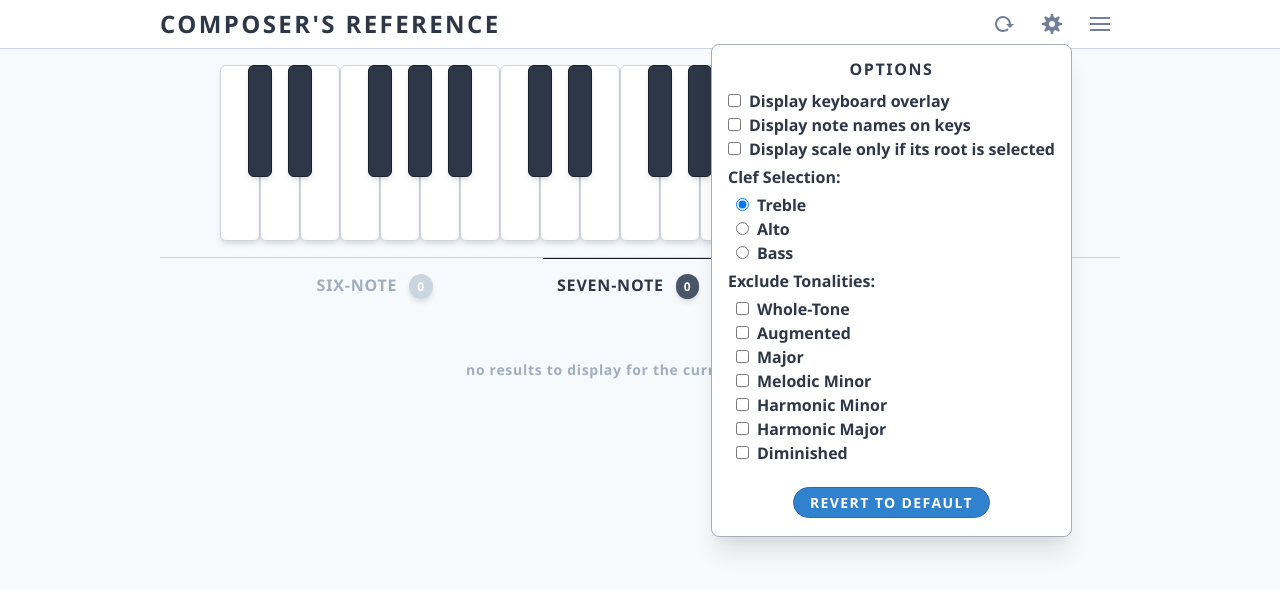
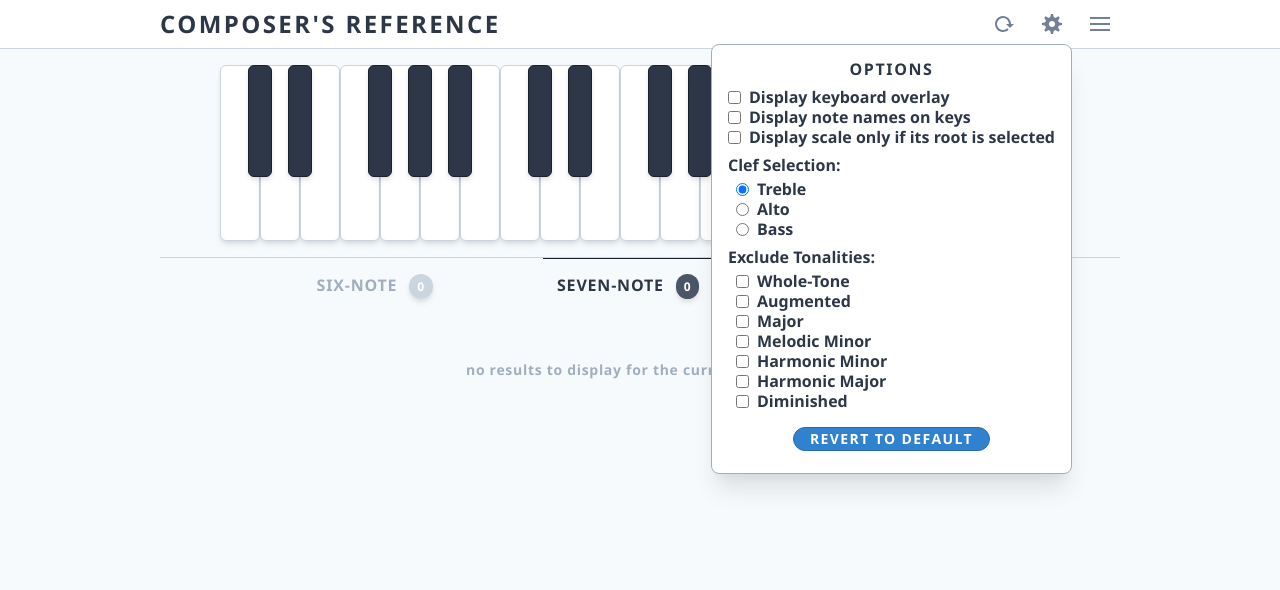
Before and after one commit to Kuzmink13/Composers-Reference, a React (Create React App) app: page / in a window 1280 px wide. Both pictures are taken after a click on the button 1052 px from the left and 24 px from the top of the page. Shown: the top 590 px of the page. Built offline with nearby package versions, Linux system fonts and the light colour scheme.

Commit message:
Updated options formatting

```diff
--- a/src/components/Options.jsx
+++ b/src/components/Options.jsx
@@ -1,4 +1,4 @@
-import React, { Fragment, useEffect } from 'react';
+import React, { useEffect } from 'react';
 import { createFocusTrap } from 'focus-trap';
 
 import Utilities from '../Utilities';
@@ -27,59 +27,59 @@ function Options(props) {
     };
   });
 
+  // GENERAL OPTIONS
+  const generalOptions = [
+    {
+      id: 'keyboard-overlay',
+      text: 'Display keyboard overlay',
+      onChange: props.handleOverlayToggle,
+      checked: props.isOverlayActive,
+    },
+    {
+      id: 'names-on-keys',
+      text: 'Display note names on keys',
+      onChange: props.handleNoteNamesVisible,
+      checked: props.areNoteNamesVisible,
+    },
+    {
+      id: 'root-scale-display',
+      text: 'Display scale only if its root is selected',
+      onChange: props.handleIsFilteredBySelection,
+      checked: props.isFilteredBySelection,
+    },
+  ];
+
   // RENDER
-  const isLineBreakNeeded = (arr, i) => i + 1 !== arr.length;
-
   return (
     <form
       id="options"
-      className="drop-down text-sm sm:text-base mt-10 mx-2 sm:mr-20 px-4 py-2"
+      className="drop-down text-sm sm:text-base mt-10 mx-2 sm:mr-20 p-4 leading-none"
     >
-      <h2 className="mx-auto py-1 font-bold tracking-widest">OPTIONS</h2>
+      <h2 className="mx-auto pb-3 font-bold tracking-widest">OPTIONS</h2>
 
       {/* GENERAL OPTIONS */}
-      <fieldset className="py-1">
-        <input
-          id="keyboard-overlay"
-          type="checkbox"
-          className="mr-2 cursor-pointer"
-          onChange={props.handleOverlayToggle}
-          checked={props.isOverlayActive}
-        />
-        <label htmlFor="keyboard-overlay" className="cursor-pointer">
-          Display keyboard overlay
-        </label>
-        <br />
-
-        <input
-          id="names-on-keys"
-          type="checkbox"
-          className="mr-2 cursor-pointer"
-          onChange={props.handleNoteNamesVisible}
-          checked={props.areNoteNamesVisible}
-        />
-        <label htmlFor="names-on-keys" className="cursor-pointer">
-          Display note names on keys
-        </label>
-        <br />
-
-        <input
-          id="root-scale-display"
-          type="checkbox"
-          className="mr-2 cursor-pointer"
-          onChange={props.handleIsFilteredBySelection}
-          checked={props.isFilteredBySelection}
-        />
-        <label htmlFor="root-scale-display" className="cursor-pointer">
-          Display scale only if its root is selected
-        </label>
+      <fieldset className="pb-2">
+        {generalOptions.map((el) => (
+          <div key={el.id} className="flex items-center pb-1">
+            <input
+              id={el.id}
+              type="checkbox"
+              className="mr-2 cursor-pointer"
+              onChange={el.onChange}
+              checked={el.checked}
+            />
+            <label htmlFor={el.id} className="cursor-pointer">
+              {el.text}
+            </label>
+          </div>
+        ))}
       </fieldset>
 
       {/* CLEF SELECTION */}
-      <fieldset className="py-1">
-        <legend>Clef Selection:</legend>
-        {supportedClefs.map((el, i, arr) => (
-          <Fragment key={el}>
+      <fieldset className="pb-2">
+        <legend className="pb-2">Clef Selection:</legend>
+        {supportedClefs.map((el) => (
+          <div key={el} className="flex items-center pb-1">
             <input
               id={el}
               type="radio"
@@ -91,16 +91,15 @@ function Options(props) {
             <label htmlFor={el} className="cursor-pointer">
               {el.charAt(0).toUpperCase() + el.slice(1)}
             </label>
-            {isLineBreakNeeded(arr, i) && <br />}
-          </Fragment>
+          </div>
         ))}
       </fieldset>
 
       {/* TONALITY SELECTION */}
-      <fieldset className="py-1">
-        <legend>Exclude Tonalities:</legend>
-        {tonalities.map((tonality, i, arr) => (
-          <Fragment key={tonality.name}>
+      <fieldset className="pb-2">
+        <legend className="pb-2">Exclude Tonalities:</legend>
+        {tonalities.map((tonality, i) => (
+          <div key={tonality.name} className="flex items-center pb-1">
             <input
               id={tonality.name}
               type="checkbox"
@@ -111,14 +110,13 @@ function Options(props) {
             <label htmlFor={tonality.name} className="cursor-pointer">
               {tonality.name}
             </label>
-            {isLineBreakNeeded(arr, i) && <br />}
-          </Fragment>
+          </div>
         ))}
       </fieldset>
 
       {/* RESET SETTINGS BUTTON */}
       <button
-        className="tab-selection p-1 mt-3 mb-1 mx-auto"
+        className="tab-selection p-1 mx-auto"
         onClick={(event) => props.handleRevertSettings(event)}
       >
         <div className="btn cursor-pointer">REVERT TO DEFAULT</div>
```
